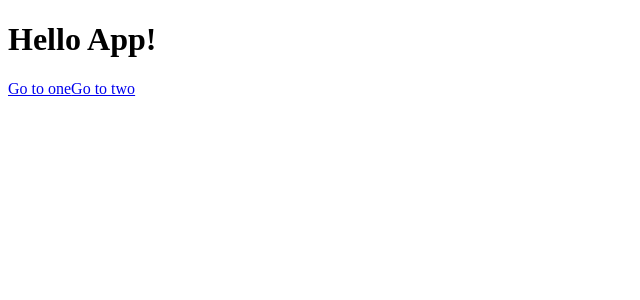
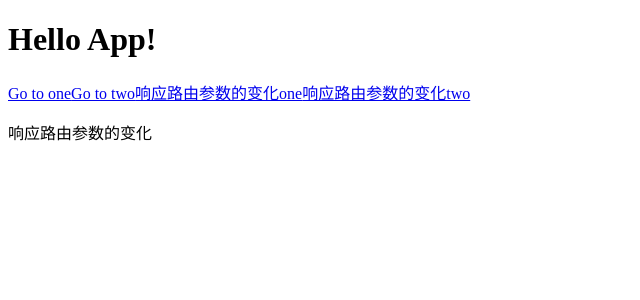
Before and after one commit to beyondOurself/vue-study, a Vue app: page /#/three/two in a window 1280 px wide. Before the commit this address led to /#/. Shown: the top 300 px of the page, without its empty margins (0-640 px from the left). Built offline with nearby package versions, Linux system fonts and the light colour scheme.

Commit message:
新增 响应路由参数的变化

```diff
--- a/src/App.vue
+++ b/src/App.vue
@@ -7,6 +7,8 @@
       <!-- <router-link> 默认会被渲染成一个 `<a>` 标签 -->
       <router-link to="/one">Go to one</router-link>
       <router-link to="/two">Go to two</router-link>
+      <router-link to="/three/one">响应路由参数的变化one</router-link>
+      <router-link to="/three/two">响应路由参数的变化two</router-link>
     </p>
     <!-- 路由出口 -->
     <!-- 路由匹配到的组件将渲染在这里 -->
--- a/src/index.js
+++ b/src/index.js
@@ -4,6 +4,7 @@ import VueRouter from 'vue-router'
 
 import one from './one.vue';
 import two from './two.vue'
+import three from './three.vue'
 
 Vue.use(VueRouter)
 // 0. 如果使用模块化机制编程，导入Vue和VueRouter，要调用 Vue.use(VueRouter)
@@ -20,7 +21,9 @@ Vue.use(VueRouter)
 // 我们晚点再讨论嵌套路由。
 const routes = [
   { path: '/one/:id', component: one },
-  { path: '/two/:username/post/:post_id', component: two }
+  { path: '/two/:username/post/:post_id', component: two },
+  { path: '/three/one', component: three },
+  { path: '/three/two', component: three }
 ]
 
 // 3. 创建 router 实例，然后传 `routes` 配置
--- /dev/null
+++ b/src/three.vue
@@ -0,0 +1,16 @@
+<template>
+    <div>响应路由参数的变化</div>
+</template>
+<script>
+	export default{
+
+		mounted() {
+		}
+		,
+		watch:{
+			'$route'(to,from){
+				console.log("路由做出变化了~")
+			}
+		}
+	}
+</script>
--- a/src/two.vue
+++ b/src/two.vue
@@ -3,6 +3,7 @@
 </template>
 <script>
 	export default{
+
 
 		mounted() {
 			console.log(">>>>>"+this.$route.params.username);
```
